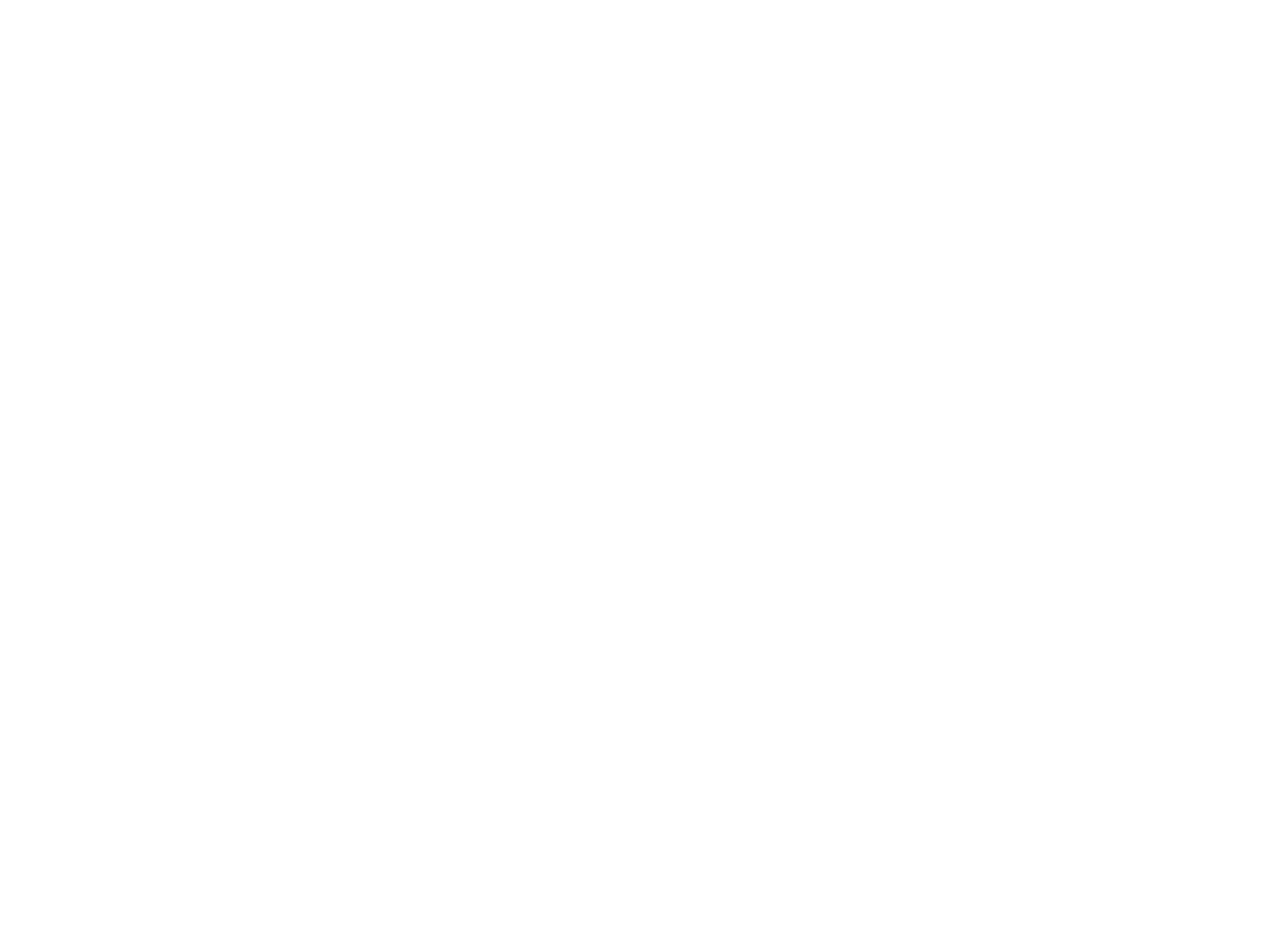
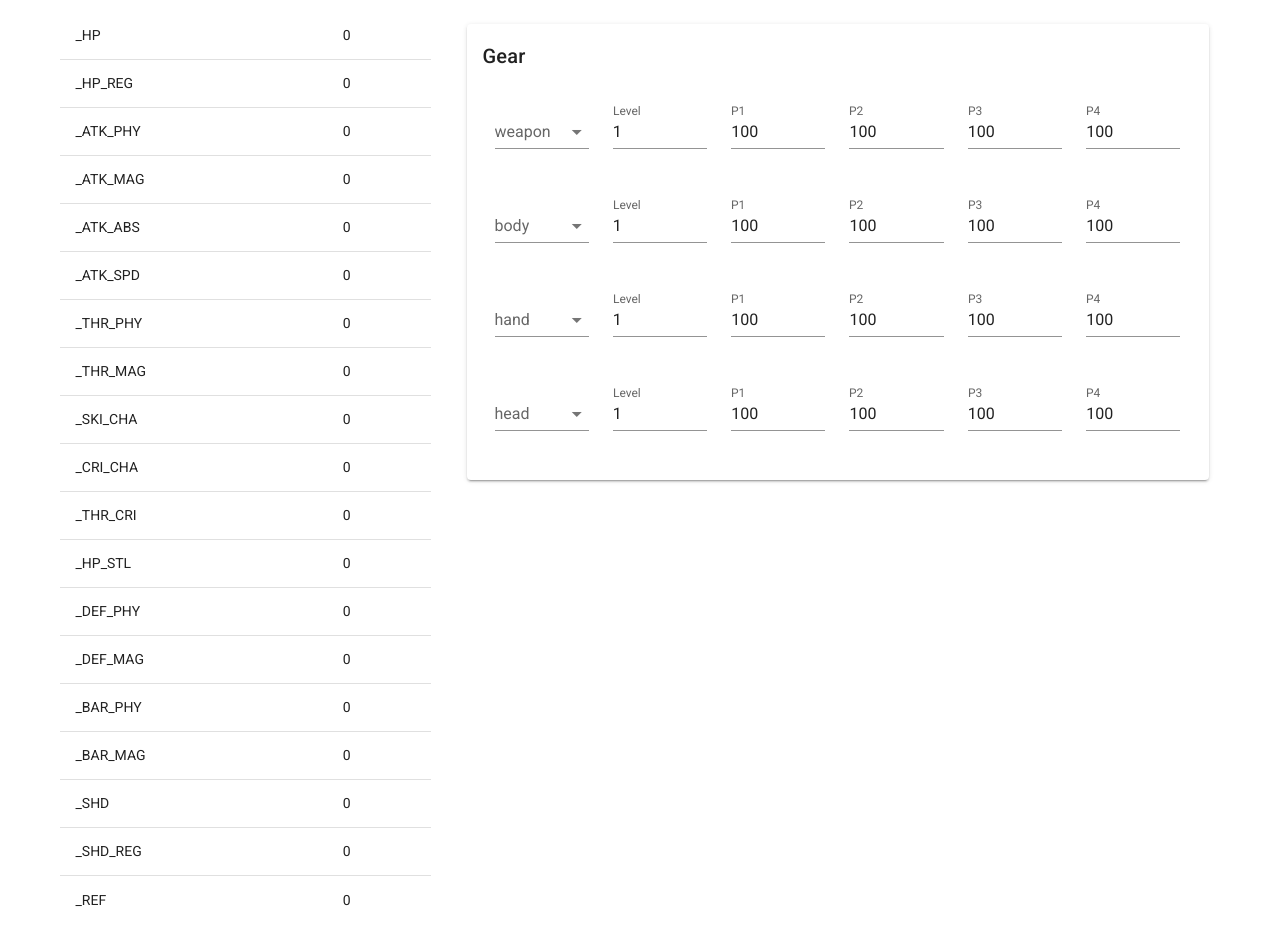
Before and after one commit to TWT233/Doveon, a Vue app: page / in a window 1280 px wide. Before the commit the page ends 800 px from the top, so only its background shows below. Built offline with nearby package versions, Linux system fonts and the light colour scheme.

Commit message:
[add] integrates Builder into App

```diff
--- a/src/App.vue
+++ b/src/App.vue
@@ -1,14 +1,15 @@
 <template>
-  <v-app>
-    <v-main> </v-main>
+  <v-app id="app">
+    <v-main>
+      <Build></Build>
+    </v-main>
   </v-app>
 </template>
 
 <script lang="ts">
 import { Component, Vue } from "vue-property-decorator";
+import Builder from "@/components/build/Builder.vue";
 
-@Component({
-  components: {}
-})
+@Component({ components: { Build: Builder } })
 export default class App extends Vue {}
 </script>
```
